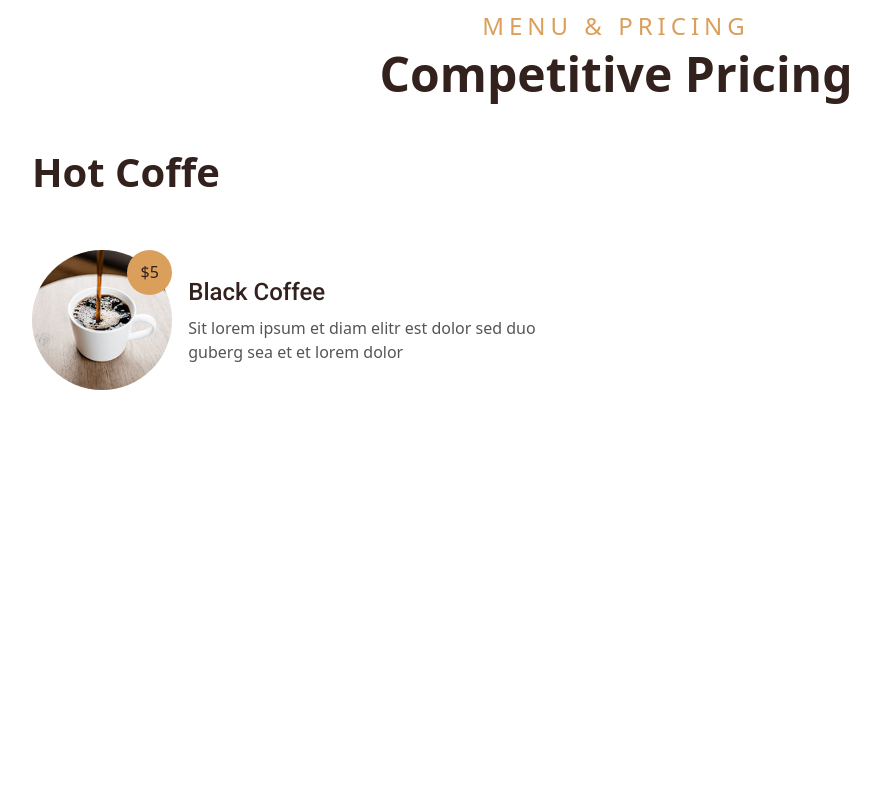
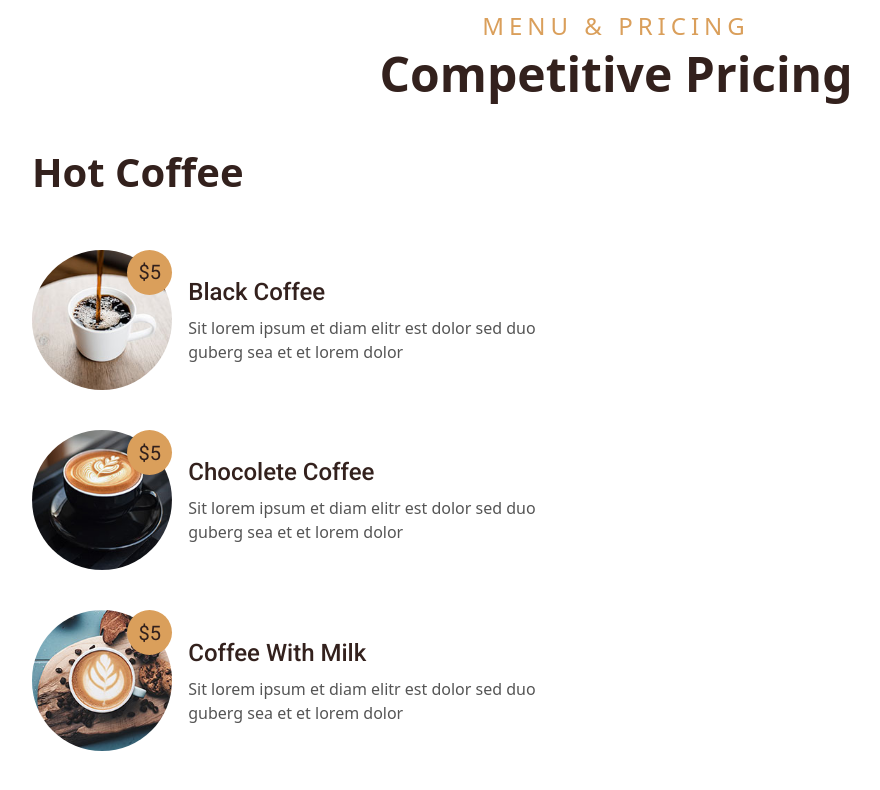
Before and after one commit to farhan-jabil/koppee, a React (Create React App) app: page / in a window 1280 px wide. Shown: the part 1715-2505 px from the top of the page, without its empty margins (24-904 px from the left). Before the commit the page ends 2185 px from the top, so only its background shows below. Built offline with nearby package versions, Linux system fonts and the light colour scheme.

Commit message:
working on pricing

```diff
--- a/src/components/Menu.js
+++ b/src/components/Menu.js
@@ -16,8 +16,9 @@ const Menu = () => {
         <div className="grid grid-cols-1 md:grid-cols-2 text-center md:text-left gap-12">
           <div>
             <div className="mb-12 font-bold text-[2.5rem] text-[#33211D]">
-              Hot Coffe
+              Hot Coffee
             </div>
+            <div className="flex flex-col space-y-10">
               <div className="flex justify-center items-center">
                 <div className="relative">
                   <img
@@ -25,7 +26,9 @@ const Menu = () => {
                     className="rounded-full h-full w-full"
                     alt=""
                   />
-                <div className="w-[45px] h-[45px] bg-[#DA9F5B] rounded-full absolute top-0 right-0 text-center flex justify-center items-center text-[#33211D]">$5</div>
+                  <div className="w-[45px] h-[45px] bg-[#DA9F5B] rounded-full absolute top-0 right-0 text-center flex justify-center items-center text-[#33211D] text-xl font-roboto">
+                    $5
+                  </div>
                 </div>
                 <div className="flex justify-center items-center">
                   <div>
@@ -39,6 +42,53 @@ const Menu = () => {
                   </div>
                 </div>
               </div>
+              <div className="flex justify-center items-center">
+                <div className="relative">
+                  <img
+                    src={images.menu2}
+                    className="rounded-full h-full w-full"
+                    alt=""
+                  />
+                  <div className="w-[45px] h-[45px] bg-[#DA9F5B] rounded-full absolute top-0 right-0 text-center flex justify-center items-center text-[#33211D] text-xl font-roboto">
+                    $5
+                  </div>
+                </div>
+                <div className="flex justify-center items-center">
+                  <div>
+                    <div className="flex px-4 items-center text-lg lg:text-2xl font-medium mb-2 font-roboto">
+                      <div className="text-[#33211D]">Chocolete Coffee</div>
+                    </div>
+                    <div className="px-4 text-[#555] text-left">
+                      Sit lorem ipsum et diam elitr est dolor sed duo guberg sea
+                      et et lorem dolor
+                    </div>
+                  </div>
+                </div>
+              </div>
+              <div className="flex justify-center items-center">
+                <div className="relative">
+                  <img
+                    src={images.menu3}
+                    className="rounded-full h-full w-full"
+                    alt=""
+                  />
+                  <div className="w-[45px] h-[45px] bg-[#DA9F5B] rounded-full absolute top-0 right-0 text-center flex justify-center items-center text-[#33211D] text-xl font-roboto">
+                    $5
+                  </div>
+                </div>
+                <div className="flex justify-center items-center">
+                  <div>
+                    <div className="flex px-4 items-center text-lg lg:text-2xl font-medium mb-2 font-roboto">
+                      <div className="text-[#33211D]">Coffee With Milk</div>
+                    </div>
+                    <div className="px-4 text-[#555] text-left">
+                      Sit lorem ipsum et diam elitr est dolor sed duo guberg sea
+                      et et lorem dolor
+                    </div>
+                  </div>
+                </div>
+              </div>
+            </div>
           </div>
         </div>
       </div>
```
Lines whose indentation alone changed are shown as unchanged.
